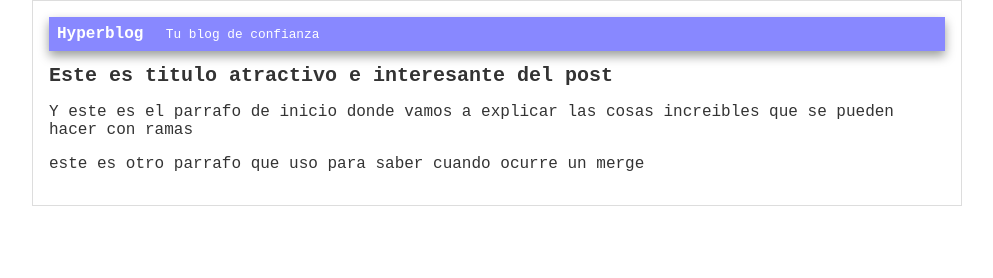
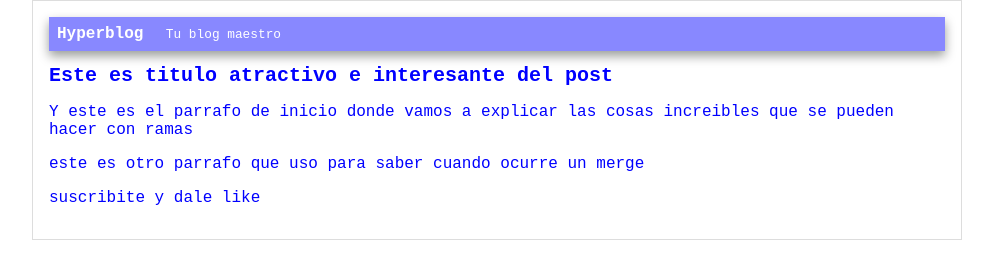
Before and after one commit to ErickBlancoML/hiperblog, a plain HTML site: page blogpost.html in a window 1280 px wide. Shown: the whole page, without its empty margins (143-1136 px from the left). Drawn offline with Linux system fonts and the light colour scheme.

Commit message:
modifique la cabecera y el color azul y agregue otro parrafo

```diff
--- a/blogpost.html
+++ b/blogpost.html
@@ -7,12 +7,13 @@
         <div id="container">
             <div id="cabecera">
                 Hyperblog
-                <span id="tagline">Tu blog de confianza</span>
+                <span id="tagline">Tu blog maestro</span>
             </div>
             <div id="post">
                 <h1>Este es titulo atractivo e interesante del post</h1>
                 <p>Y este es el parrafo de inicio donde vamos a explicar las cosas increibles que se pueden hacer con ramas</p>
                 <p>este es otro parrafo que uso para saber cuando ocurre un merge</p>
+                <p>suscribite y dale like</p>
             </div>
         </div>
     </body>
--- a/css/estulos.css
+++ b/css/estulos.css
@@ -1,5 +1,5 @@
 body{
-    color: #333;
+    color: blue;
     text-align: left;
     font-family: 'Courier New', Courier, monospace;
     font-size: 16px;
```
